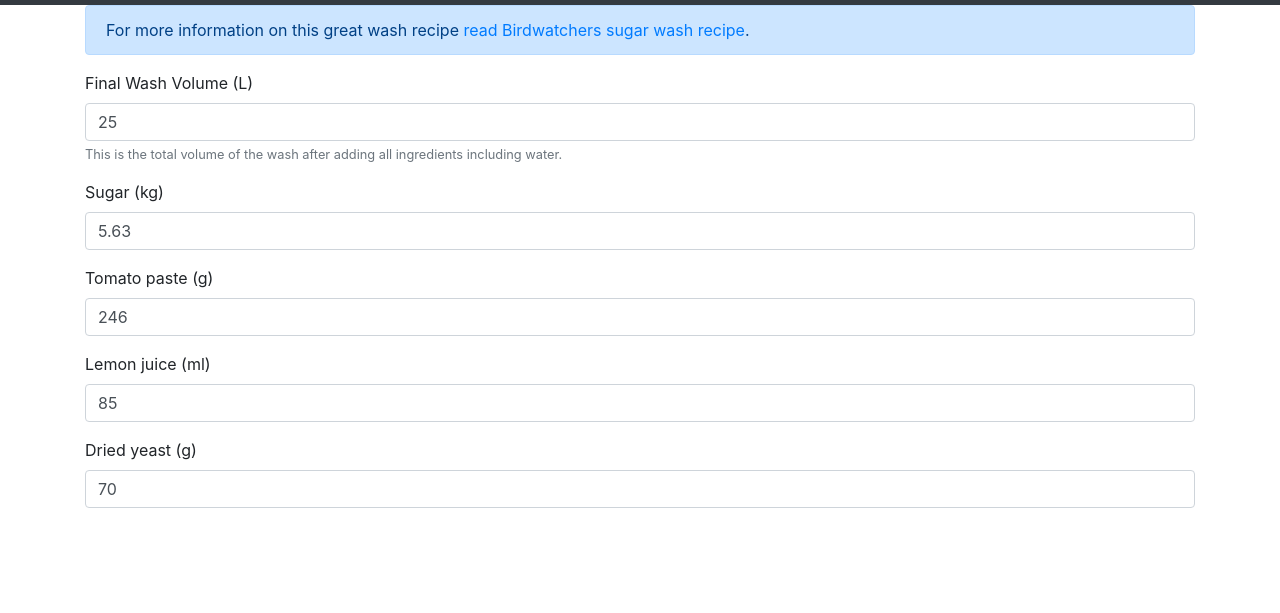
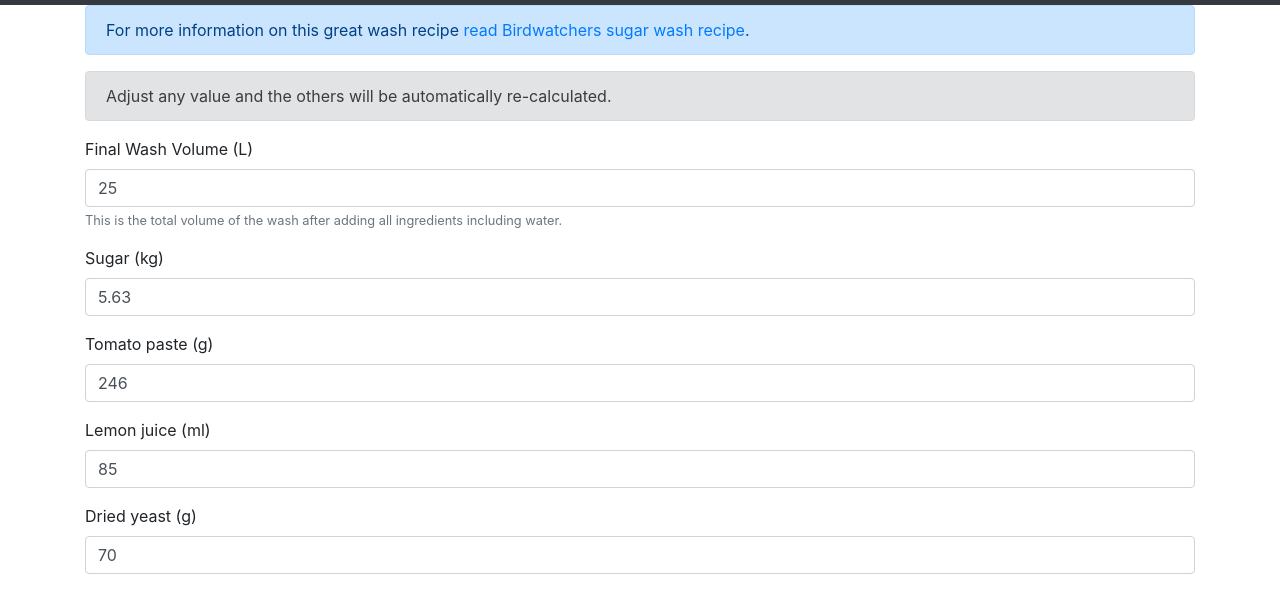
Before and after one commit to coderpatros/tpw-calculator, a plain HTML site: page index.html in a window 1280 px wide. Shown: the part 51-664 px from the top of the page. Drawn offline with Linux system fonts and the light colour scheme.

Commit message:
Add additional information

```diff
--- a/index.html
+++ b/index.html
@@ -13,8 +13,13 @@
             </div>
         </nav>
         <div class="container">
+            <div class="row">
+                <div class="col">
                         <div class="alert alert-primary" role="alert">
                             For more information on this great wash recipe <a href="https://homedistiller.org/forum/viewtopic.php?f=14&t=5018" target="_blank">read Birdwatchers sugar wash recipe</a>.
+                        </div>
+                        <div class="alert alert-secondary" role="alert">
+                            Adjust any value and the others will be automatically re-calculated.
                         </div>
                     <form>
                         <div class="form-group">
@@ -44,6 +49,8 @@
                         </div>
                     </form>
                 </div>
+            </div>
+        </div>
         <script src="js/jquery-3.3.1.min.js"></script>
         <script src="js/popper.min.js"></script>
         <script src="js/bootstrap.min.js"></script>
```
Lines whose indentation alone changed are shown as unchanged.
